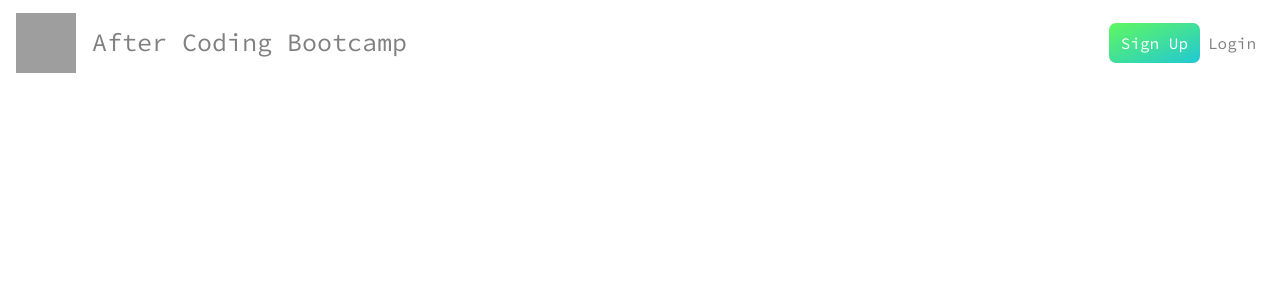
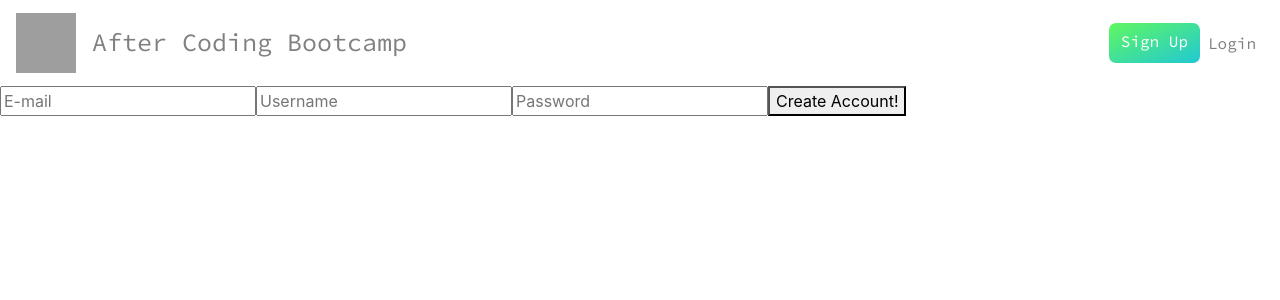
Before and after one commit to carljc3/after-coding-bootcamp-web, a React (Create React App) app: page /signup in a window 1280 px wide. Shown: the top 300 px of the page. Built offline with nearby package versions, Linux system fonts and the light colour scheme; grey boxes are pictures that could not be loaded.

Commit message:
links to button

```diff
--- a/src/App.js
+++ b/src/App.js
@@ -2,6 +2,8 @@ import React from "react";
 import {BrowserRouter as Router,Route} from 'react-router-dom';
 import Home from "./pages/Home"
 import Portfolio from './pages/Portfolio'
+import Login from './components/Login'
+import Signup from './components/Signup'
 import Navbar from "./components/NavBar"
 
  const App=()=>
@@ -10,6 +12,8 @@ import Navbar from "./components/NavBar"
      <Navbar/>
      <Route exact path="/" component={Home}/>
      <Route exact path = "/portfolio" component = {Portfolio}/>
+     <Route exact path = "/login" component = {Login}/>
+     <Route exact path = "/signup" component = {Signup}/>
    </Router>
 
   );
--- a/src/components/Card1/index.js
+++ b/src/components/Card1/index.js
@@ -11,24 +11,24 @@ function cards(props) {
   </Row>
   <Row>
     <Col className="text-center"
-     ><a href="/">
+     ><a className="nav-link js-scroll-trigger" href="#articles">
   <Image src="https://i.imgur.com/YnOCmYZ.png" className="Icon1"  /></a>
   <br></br>
   <p>Relevant Articles </p> </Col>
     <Col className="text-center"
-     > <a href="/">
+     ><a class="nav-link js-scroll-trigger" href="#resume">
   <Image src="https://i.imgur.com/eP7JxhI.png" className="Icon2"  /></a>
   <br></br>
   <p>Resources for generating your resume and what companies are looking for. </p>
   </Col>
     <Col className="text-center"
-     ><a href="/">
+     ><a class="nav-link js-scroll-trigger" href="#videos">
   <Image src="https://i.imgur.com/WFZkUuu.png" className="Icon3" /></a>
   <br></br>
   <p>Videos for continued education.</p>
   </Col>
   <Col className="text-center"
-     ><a href="/">
+     ><a href="/portfolio">
   <Image src="https://i.imgur.com/tWIF949.png" className="Icon4" /></a>
   <br></br>
   <p>Last but not least a secure profile for you to store all your relevant information.</p>
--- a/src/components/Card1/style.css
+++ b/src/components/Card1/style.css
@@ -17,6 +17,10 @@ h2{
   /* margin-left: -154px; */
 }
 
+a:hover {
+  background-color: aquamarine;
+  background-blend-mode: luminosity;
+}
 
 .Icon1,.Icon2,.Icon3,.Icon4{
   width:70px;
--- a/src/components/Login/index.js
+++ b/src/components/Login/index.js
@@ -1,6 +1,6 @@
 import React, { Component } from "react";
 // import "./style.css";
-
+import API from "../utils/API"
 class Login extends Component {
   // Setting the component's initial state
   state = {
@@ -21,6 +21,12 @@ class Login extends Component {
   handleFormSubmit = event => {
     // Preventing the default behavior of the form submit (which is to refresh the page)
     event.preventDefault();
+    API.logMeIn({
+      username:this.state.username,
+      password:this.state.password
+    }).then(data=>{
+      console.log(data);
+    })
     // create new object that contains all the login data
     // axios.post(url of choice, userdata) .then (user profile info )/.catch request to the backend
     //
@@ -42,7 +48,7 @@ class Login extends Component {
             value={this.state.password}
             name="password"
             onChange={this.handleInputChange}
-            type="text"
+            type="password"
             placeholder="Password"
           />
           <button onClick={this.handleFormSubmit}>Login!</button>
@@ -53,5 +59,3 @@ class Login extends Component {
 }
 
 export default Login;
-
-// need to add mlab from mongo
--- a/src/components/NavBar.js
+++ b/src/components/NavBar.js
@@ -9,22 +9,22 @@ function NavDropdownExample() {
   return (
 
     <Navbar  className="Navbar fluid" collapseOnSelect expand="lg" >
-          <Navbar.Brand href="#home">
+          <Navbar.Brand href="/">
+            <a href="/">
       <img
         src="https://i.imgur.com/11Agt4k.png"
         width="60"
         height="60"
         className="d-inline-block align-top"
         alt="acbc logo"
-      />
+      /></a>
     </Navbar.Brand>
     <Navbar.Brand  className="NavbarBrand fluid" href="#home">After Coding Bootcamp</Navbar.Brand>
     <Navbar.Toggle aria-controls="responsive-navbar-nav" />
     <Navbar.Collapse id="responsive-navbar-nav" className="justify-content-end" >
-
       <Nav  className="Nav fluid">
-      <Button  className="Button fluid" variant="success">Sign Up</Button>
-        <Nav.Link  className="NavKeyLogin fluid"  eventKey={2} href="#login">
+      <Button href="/signup" className="Button fluid" variant="success">Sign Up</Button>
+        <Nav.Link  className="NavKeyLogin fluid"  eventKey={2} href="/login">
           Login
         </Nav.Link>
       </Nav>
@@ -33,5 +33,4 @@ function NavDropdownExample() {
   );
 }
 
-
 export default NavDropdownExample;
--- a/src/components/Signup/index.js
+++ b/src/components/Signup/index.js
@@ -1,4 +1,5 @@
 import React, { Component } from "react";
+import API from '../utils/API'
 // import "./style.css";
 
 class SignUp extends Component {
@@ -11,7 +12,7 @@ class SignUp extends Component {
 
   handleInputChange = event => {
     // Getting the value and name of the input which triggered the change
-    const { name, value } = event.target;
+    let{ name, value } = event.target;
 
     if (name === "password") {
       value = value.substring(0, 15);
@@ -34,6 +35,11 @@ class SignUp extends Component {
       );
     } else {
       alert(`Hello ${this.state.username}`);
+      API.signUp({
+        username:this.state.username,
+        email:this.state.email,
+        password:this.state.password
+      })
     }
 
   };
@@ -61,7 +67,7 @@ class SignUp extends Component {
             value={this.state.password}
             name="password"
             onChange={this.handleInputChange}
-            type="text"
+            type="password"
             placeholder="Password"
           />
           <button onClick={this.handleFormSubmit}>Create Account!</button>
--- a/src/components/utils/API.js
+++ b/src/components/utils/API.js
@@ -5,6 +5,12 @@ const url = "http://localhost:3030"
 export default {
   // Gets all jobs
   getJobPostings: function() {
-    return axios.get(`/api/jobPostings`);
+    return axios.get(`${url}/api/jobPostings`);
+  },
+  logMeIn: function(user) {
+    return axios.post(`${url}/login`,user)
+  },
+  signUp: function(user) {
+    return axios.post(`${url}/signup`,user)
   }
 };
--- a/src/styles/NavBar.css
+++ b/src/styles/NavBar.css
@@ -15,7 +15,8 @@ font-size: 25px;
 
 .NavKeyLogin{
   color: grey;
-font-family: 'Source Code Pro', monospace;
+  font-family: 'Source Code Pro', monospace;
+  text-align: center;
 }
 
 /* .Nav.navbar-nav{
```
